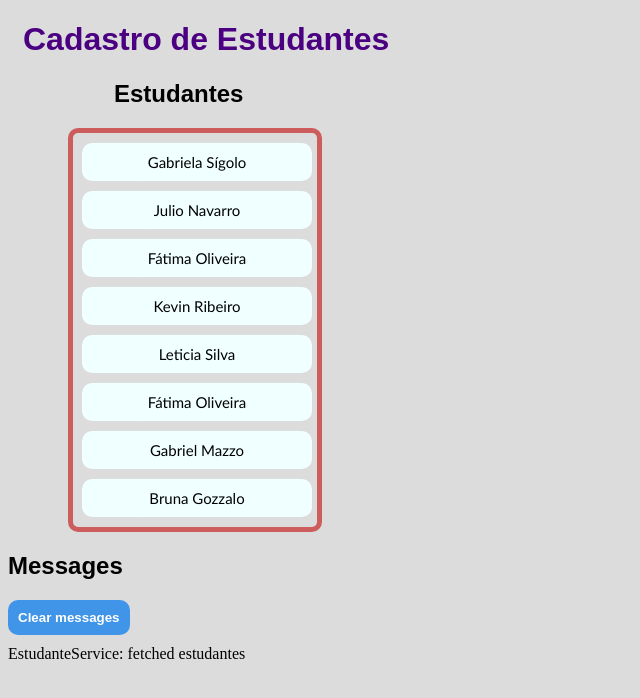
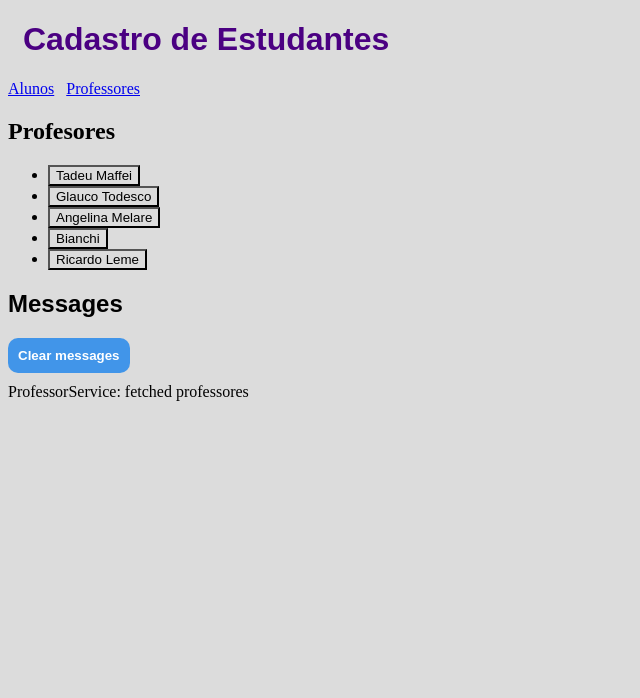
Before and after one commit to gabrielasigolo/Tarefa09CadastroDeEstudantes, an Angular app: page /professores in a window 1280 px wide. Before the commit this address led to /. Shown: the top 698 px of the page, without its empty margins (0-640 px from the left). Built offline with nearby package versions, Linux system fonts and the light colour scheme.

Commit message:
fazendo a navegação professor-aluno

```diff
--- a/src/app/app-routing.module.ts
+++ b/src/app/app-routing.module.ts
@@ -1,7 +1,16 @@
 import { NgModule } from '@angular/core';
 import { RouterModule, Routes } from '@angular/router';
+import { EstudantesComponent } from './estudantes/estudantes.component';
+import { ProfessoresComponent } from './professores/professores.component';
+import { StudentDetailComponent } from './student-detail/student-detail.component';
+import { TeacherDetailComponent } from './teacher-detail/teacher-detail.component';
 
-const routes: Routes = [];
+const routes: Routes = [
+  {path: 'professores', component: ProfessoresComponent},
+  {path: 'estudantes', component: EstudantesComponent},
+  {path: 'detail/:id', component: StudentDetailComponent},
+  {path: 'detailTeacher/:idProf', component: TeacherDetailComponent}
+];
 
 @NgModule({
   imports: [RouterModule.forRoot(routes)],
--- a/src/app/app.component.html
+++ b/src/app/app.component.html
@@ -1,3 +1,8 @@
 <h1>{{title}}</h1>
-<app-estudantes></app-estudantes>
+<nav>
+    <a routerLink="./estudantes">Alunos</a> &nbsp;
+    <a routerLink="./professores">Professores</a>
+</nav>
+
+<router-outlet></router-outlet>
 <app-messages></app-messages>
--- a/src/app/app.module.ts
+++ b/src/app/app.module.ts
@@ -10,6 +10,7 @@ import { MessagesComponent } from './messages/messages.component';
 import { ProfessoresComponent } from './professores/professores.component'; // <-- NgModel lives here
 import { HttpClientModule } from '@angular/common/http';
 import { HttpClientInMemoryWebApiModule } from 'angular-in-memory-web-api';
+import { TeacherDetailComponent } from './teacher-detail/teacher-detail.component';
 
 @NgModule({
   declarations: [
@@ -17,7 +18,8 @@ import { HttpClientInMemoryWebApiModule } from 'angular-in-memory-web-api';
     EstudantesComponent,
     StudentDetailComponent,
     MessagesComponent,
-    ProfessoresComponent
+    ProfessoresComponent,
+    TeacherDetailComponent
   ],
   imports: [
     BrowserModule,
--- a/src/app/estudantes/estudantes.component.html
+++ b/src/app/estudantes/estudantes.component.html
@@ -1,5 +1,3 @@
-
-<app-student-detail [estudante]="selectedEstudante"></app-student-detail>
 
 <div class="students-list">
   <h2>Estudantes</h2>
@@ -11,3 +9,5 @@
     </li>
   </ul>
 </div>
+
+<app-student-detail [estudante]="selectedEstudante"></app-student-detail>
--- /dev/null
+++ b/src/app/mock-teachers.ts
@@ -0,0 +1,9 @@
+import { Professor } from './professor';
+
+export const PROFESSORES: Professor[] = [
+    {id: 1, nome: 'Tadeu Maffei', CPF: '982.382.172-89'},
+    {id: 2, nome: 'Glauco Todesco', CPF: '298.391.231-57'},
+    {id: 3, nome: 'Angelina Melare', CPF: '875.444.223-90'},
+    {id: 3, nome: 'Bianchi', CPF: '123.567.221-11'},
+    {id: 4, nome: 'Ricardo Leme', CPF: '102.182.281-29'},
+];
--- /dev/null
+++ b/src/app/professor.service.ts
@@ -0,0 +1,19 @@
+import { Injectable } from '@angular/core';
+import { Professor } from './professor';
+import { PROFESSORES } from './mock-teachers';
+import { Observable, of } from 'rxjs';
+import { MessageService } from './message.service';
+
+@Injectable({
+  providedIn: 'root'
+})
+export class ProfessorService {
+
+  constructor(private messageService: MessageService) { }
+
+  getProfessores(): Observable<Professor[]> {
+    const professores = of(PROFESSORES);
+    this.messageService.add('ProfessorService: fetched professores');
+    return professores;
+  }
+}
--- a/src/app/professores/professores.component.html
+++ b/src/app/professores/professores.component.html
@@ -1 +1,12 @@
-<p>professores works!</p>
+<div class="students-list">
+    <h2>Profesores</h2>
+    <ul class="estudantes">
+      <li *ngFor="let professor of professores">
+        <button [class.selected]="professor === selectedProfessor" type="button" (click)="onSelect(professor)">
+          <span [class.selected]="professor === selectedProfessor">{{professor.nome}}</span>
+        </button>
+      </li>
+    </ul>
+  </div>
+
+  <app-teacher-detail [professor]="selectedProfessor"></app-teacher-detail>
--- a/src/app/professores/professores.component.ts
+++ b/src/app/professores/professores.component.ts
@@ -1,5 +1,6 @@
 import { Component, OnInit } from '@angular/core';
 import { Professor } from '../professor';
+import { ProfessorService } from '../professor.service';
 
 @Component({
   selector: 'app-professores',
@@ -8,15 +9,27 @@ import { Professor } from '../professor';
 })
 export class ProfessoresComponent implements OnInit {
 
+  professores: Professor[] = [];
   professor: Professor = {
     id: 1,
     nome: 'Angelina Melaré',
     CPF: '350.389.398-89'
   }
 
-  constructor() { }
+  selectedProfessor?: Professor;
+  onSelect(professor: Professor): void {
+    this.selectedProfessor = professor;
+  }
+
+  constructor(private professorService: ProfessorService) { }
+
+  getProfessores(): void {
+    this.professorService.getProfessores()
+      .subscribe(professores => this.professores = professores);
+  }
 
   ngOnInit(): void {
+    this.getProfessores();
   }
 
 }
--- /dev/null
+++ b/src/app/teacher-detail/teacher-detail.component.html
@@ -0,0 +1,10 @@
+<div *ngIf="professor" class="teacher-details">
+    <div id="teacherName"><h2>{{professor.nome | uppercase}}</h2></div>
+    <div><span>id: </span>{{professor.id}}</div><br>
+    <div class="details">
+      <label for="professor-name">Nome: </label><br>
+      <input id="professor-name" [(ngModel)]="professor.nome" placeholder="Nome"><br>
+      <label for="professor-idade">CPF: </label><br>
+      <input id="professor-idade" [(ngModel)]="professor.CPF" placeholder="Idade"><br>
+    </div>
+  </div>
--- /dev/null
+++ b/src/app/teacher-detail/teacher-detail.component.ts
@@ -0,0 +1,19 @@
+import { Component, OnInit, Input } from '@angular/core';
+import { Professor } from '../professor';
+
+@Component({
+  selector: 'app-teacher-detail',
+  templateUrl: './teacher-detail.component.html',
+  styleUrls: ['./teacher-detail.component.css']
+})
+export class TeacherDetailComponent implements OnInit {
+
+
+  @Input() professor?: Professor;
+
+  constructor() { }
+
+  ngOnInit(): void {
+  }
+
+}
```
Also changed, not shown: src/app/teacher-detail/teacher-detail.component.css (added), 2 other files (tests, documents, lock files or other folders).
